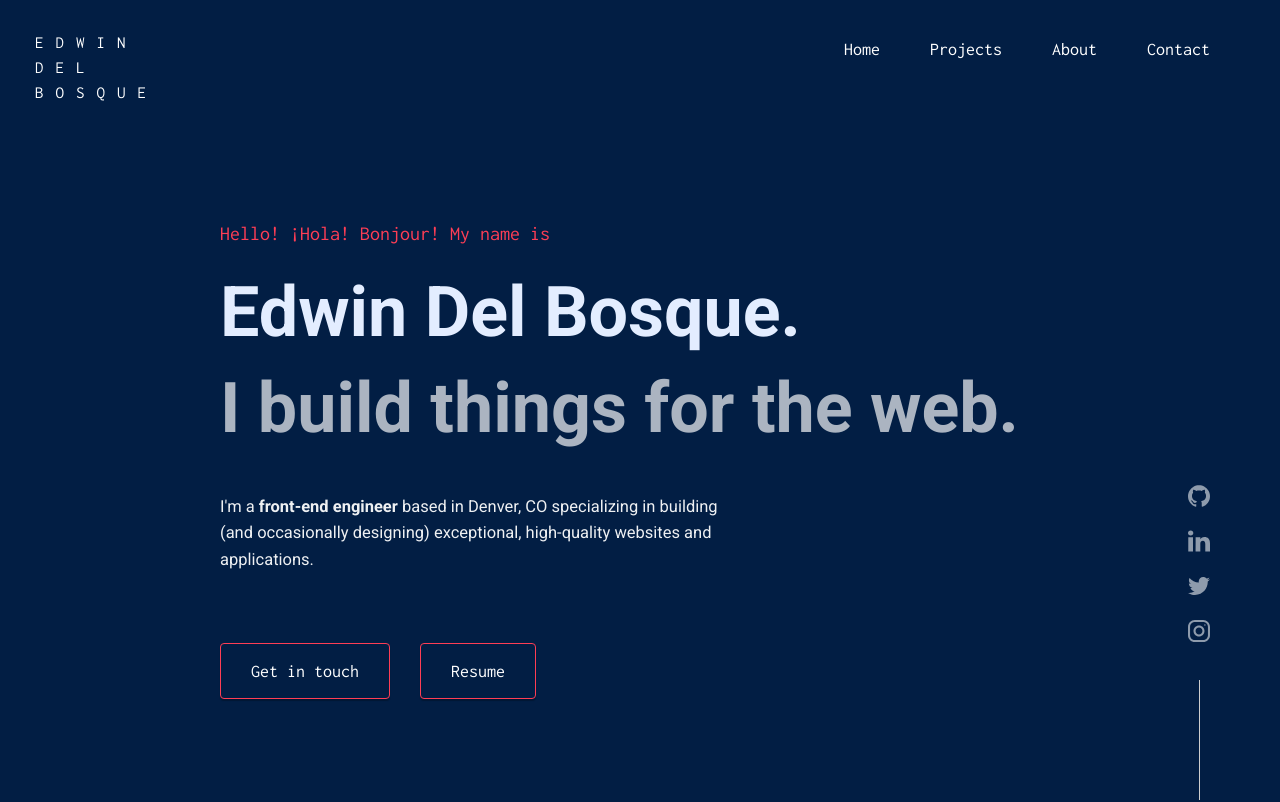
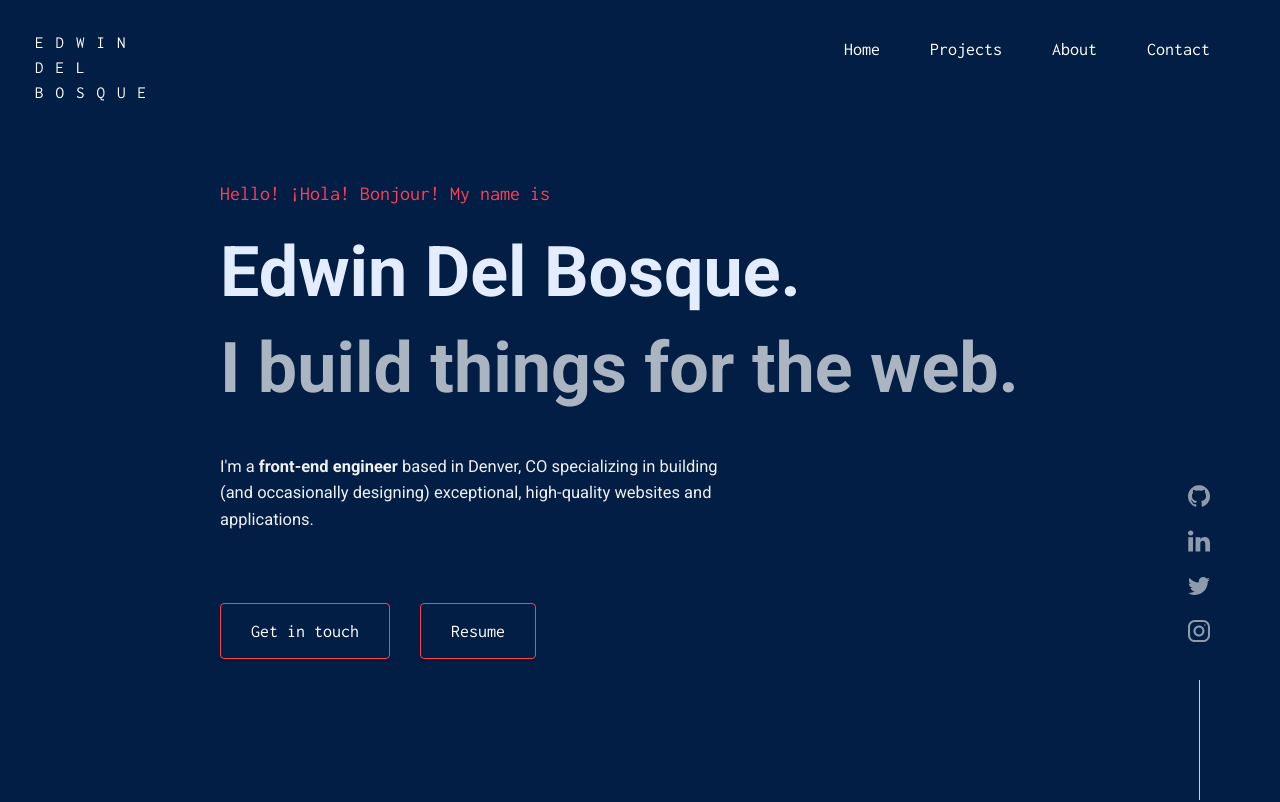
Before and after one commit to royamoussapour/portfolio, a React (Create React App) app: page / in a window 1280 px wide. Shown: the top 802 px of the page. Built offline with nearby package versions, Linux system fonts and the light colour scheme.

Commit message:
Polish paddings and margins

```diff
--- a/src/components/App/App.scss
+++ b/src/components/App/App.scss
@@ -14,6 +14,7 @@ h1 {
 	flex-direction: column;
 	justify-content: center;
 	padding: 50px 0;
+	padding-bottom: 130px;
 }
 
 .introduction {
```
